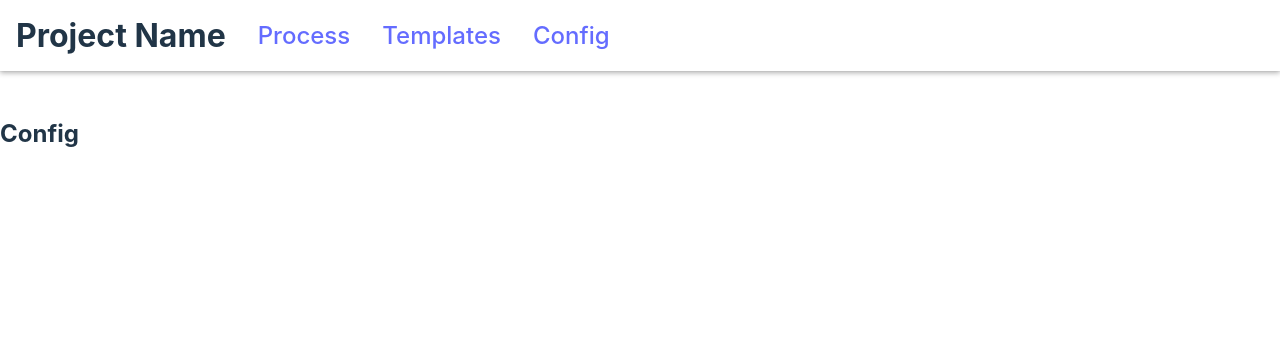
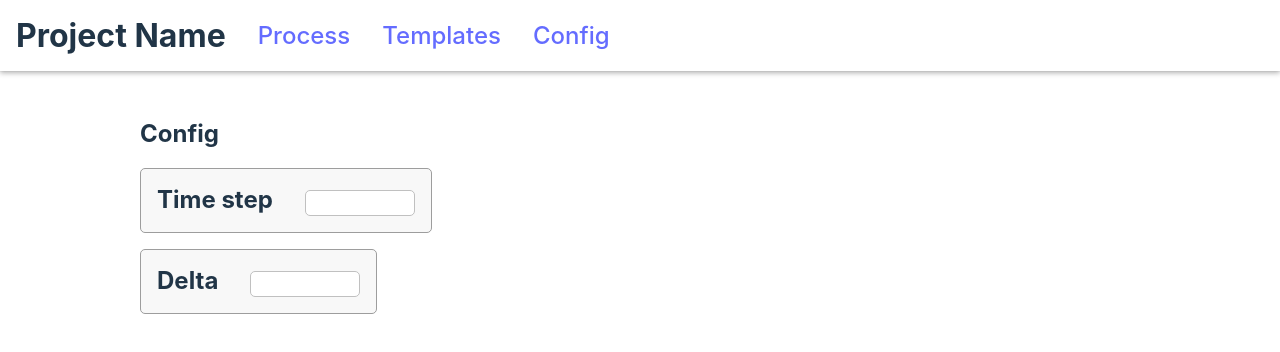
Before and after one commit to ReyMagos/Pint, a Preact app: page / in a window 1280 px wide. Both pictures are taken after a click on the link "Config". Shown: the top 352 px of the page. Built offline with nearby package versions, Linux system fonts and the light colour scheme; no server answers.

Commit message:
Add config

```diff
--- a/src/app.less
+++ b/src/app.less
@@ -142,6 +142,25 @@
   }
 }
 
+#config-page {
+  margin: auto;
+  max-width: 1000px;
+
+  .option {
+    width: fit-content;
+    margin: 1rem 0;
+
+    background-color: #f8f8f8;
+    border: 1px solid #9d9d9d;
+    border-radius: 5px;
+  }
+
+  .option > * {
+    display: inline-block;
+    margin: 1rem;
+  }
+}
+
 .edit tr td:last-child .red-button {
   height: 44px;
   box-shadow: none;
--- a/src/app.tsx
+++ b/src/app.tsx
@@ -3,7 +3,7 @@ import "./app.less"
 import {createContext, Fragment} from "preact";
 import {ProcessPage} from "./process/page";
 import {TemplatesPage} from "./templates/page";
-import {ConfigPage} from "src/config/page";
+import {ConfigPage} from "src/config";
 
 
 export const RouterContext = createContext((value: any) => {})
--- /dev/null
+++ b/src/config.tsx
@@ -0,0 +1,62 @@
+export class Config {
+  static timeStep: number
+  static delta: number
+
+  static init() {
+    fetch("/get_time_step", {method: "GET", headers: {"Accept": "text/plain"}})
+      .then(response => response.text())
+      .then(timeStep => this.timeStep = parseInt(timeStep))
+
+    fetch("/get_delta", {method: "GET", headers: {"Accept": "text/plain"}})
+      .then(response => response.text())
+      .then(delta => this.delta = parseFloat(delta))
+  }
+
+  static setTimeStep(value: number) {
+    fetch("/set_time_step?" + new URLSearchParams({ value: value.toString() }))
+      .catch(error => console.log("Setting time step error: ", error))
+
+    this.timeStep = value
+  }
+
+  static setDelta(value: number) {
+    fetch("/set_delta?" + new URLSearchParams({ value: value.toString() }))
+      .catch(error => console.log("Setting delta error: ", error))
+
+    this.delta = value
+  }
+}
+
+export const ConfigPage = () => {
+  return (
+    <div id="config-page">
+      <h2>Config</h2>
+      <div class="option">
+        <h2>Time step</h2>
+        <input onInput={event => {
+          const value: string = (event.target as HTMLInputElement).value
+          if (!value)
+            Config.setTimeStep(0)
+          else if (!".,".includes(value[0]) && !".,".includes(value[-1]))
+            Config.setTimeStep(parseInt(value))
+        }} onKeyPress={event => {
+          if (!"0123456789.,".includes(event.key))
+            event.preventDefault()
+        }} value={Config.timeStep} />
+      </div>
+      <div class="option">
+        <h2>Delta</h2>
+        <input onInput={event => {
+          const value: string = (event.target as HTMLInputElement).value
+          if (!value)
+            Config.setDelta(0)
+          else if (!".,".includes(value[0]) && !".,".includes(value[-1]))
+            Config.setDelta(parseFloat(value))
+        }} onKeyPress={event => {
+          if (!"0123456789.,".includes(event.key))
+            event.preventDefault()
+        }} value={Config.delta} />
+      </div>
+    </div>
+  )
+}
--- a/src/config/page.tsx
+++ /dev/null
@@ -1,7 +0,0 @@
-export const ConfigPage = () => {
-  return (
-    <div id="config-page">
-      <h2>Config</h2>
-    </div>
-  )
-}
--- a/src/index.less
+++ b/src/index.less
@@ -48,6 +48,10 @@ p, h1 {
   background: #84c46d;
 }
 
+.red-input, .red-input:focus {
+  border: 1px solid #d25454 !important;
+}
+
 button {
   background-color: #f9f9f9;
   border-radius: 8px;
--- a/src/main.tsx
+++ b/src/main.tsx
@@ -4,9 +4,11 @@ import "./index.less"
 import {TemplatesProvider} from "./templates/provider";
 import {CategoryScale, Chart, Legend, LinearScale, LineController, LineElement, PointElement, Tooltip} from "chart.js";
 import {ProcessController} from "./process/controller";
+import {Config} from "src/config";
 
 Chart.register(LineController, CategoryScale, LinearScale, PointElement, LineElement, Legend, Tooltip)
 
 TemplatesProvider.init()
 ProcessController.init()
+Config.init()
 render(<App />, document.getElementById("app") as HTMLElement)
--- a/src/process/controller.tsx
+++ b/src/process/controller.tsx
@@ -1,5 +1,6 @@
 import {Chart} from "chart.js";
 import {TemplatesProvider} from "src/templates/provider";
+import {Config} from "src/config";
 
 export enum ProcessState {
   EMPTY,
@@ -177,7 +178,7 @@ export class ProcessController {
         if (this.updateIntervalID !== null)
           clearInterval(this.updateIntervalID)
       }
-    }, 30000)
+    }, Config.timeStep * 1000)
   }
 
   static stopTemplate() {
```
